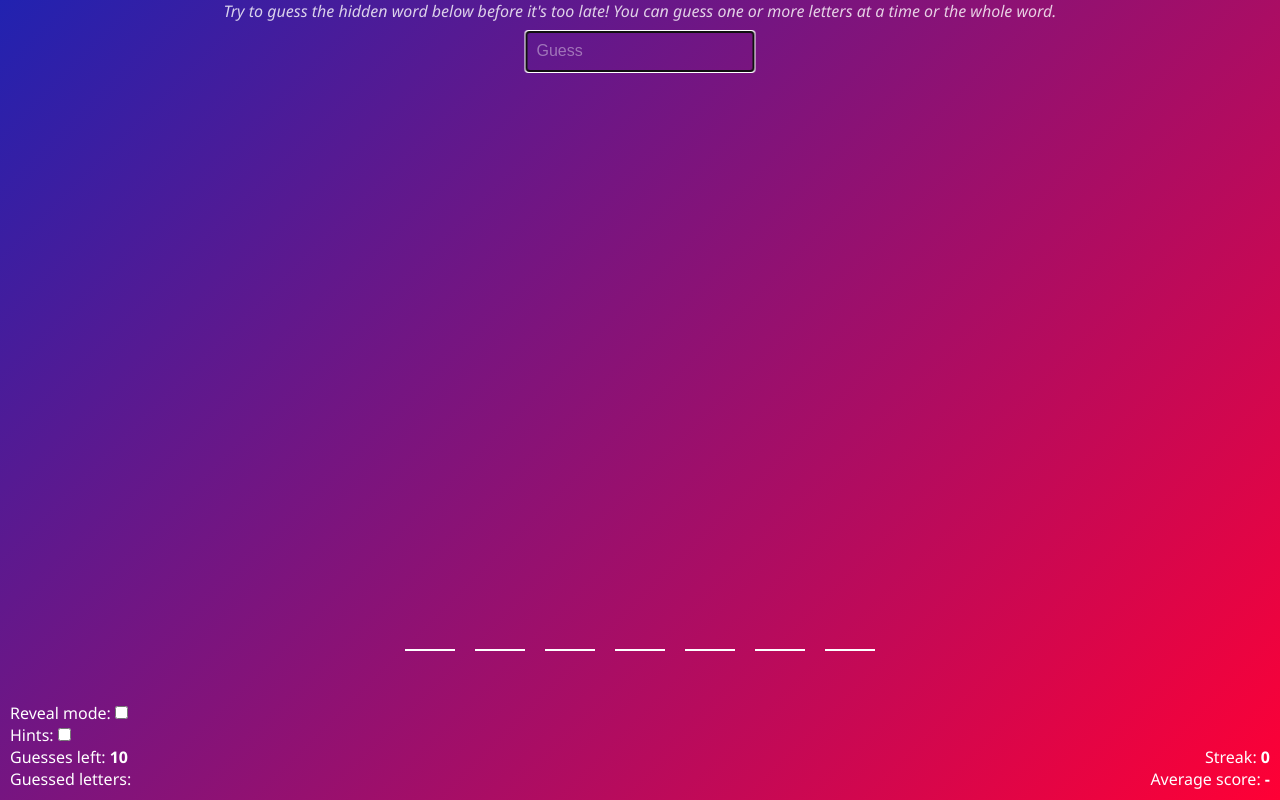
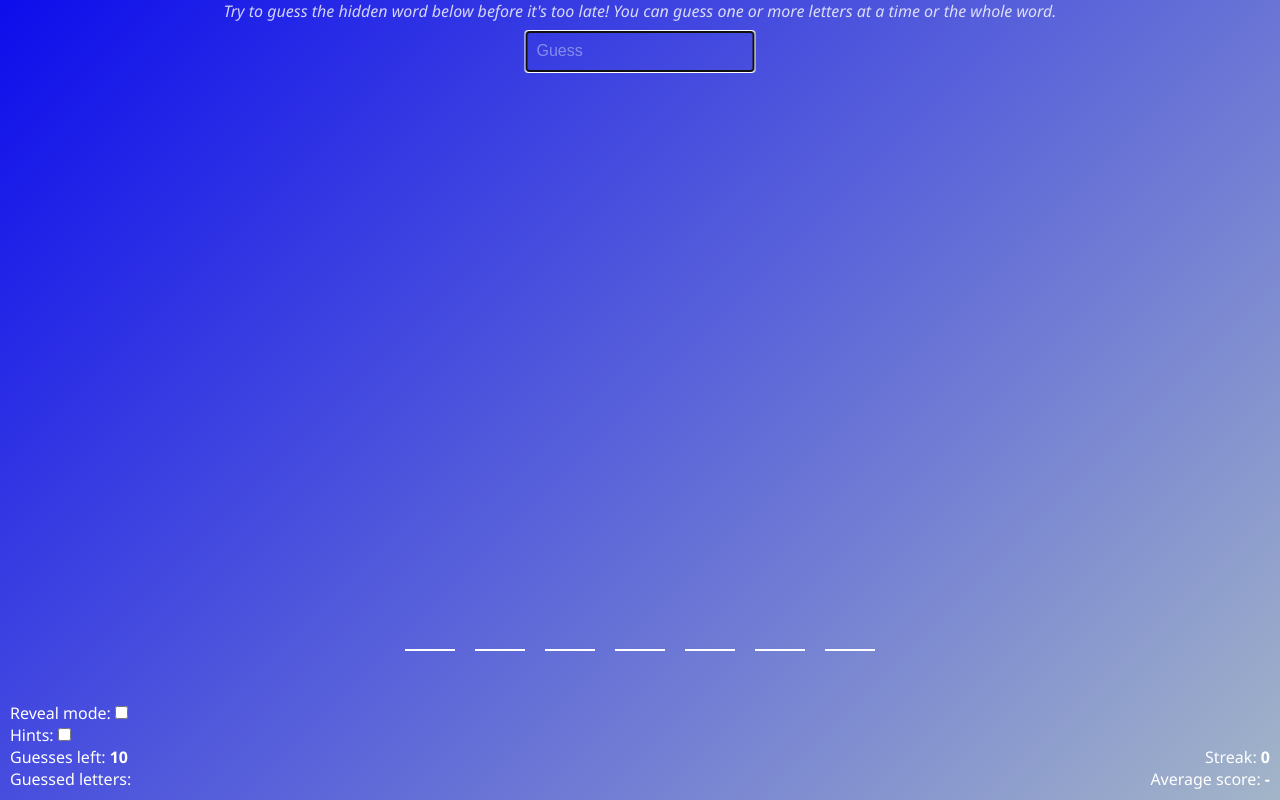
Before and after one commit to JefthaNizaam01/Hangman, a Flask app: page / in a window 1280 px wide. Run offline with Flask 3, Linux system fonts and the light colour scheme.

Commit message:
i dont like to commit

```diff
--- a/static/styles.css
+++ b/static/styles.css
@@ -8,8 +8,8 @@
   /*   background: #a5c9ff;
     background: #ffa5d7;
     background: #d0a5ff; */
-    background: rgb(255,0,53);
-    background: linear-gradient(135deg, rgba(33,34,176,1) 0%, rgba(255,0,53,1) 100%);
+    background: rgb(154, 110, 119);
+    background: linear-gradient(135deg, rgb(13, 13, 236) 0%, rgb(163, 181, 200) 100%);
     color: white;
     height: 100vh;
   }
```
